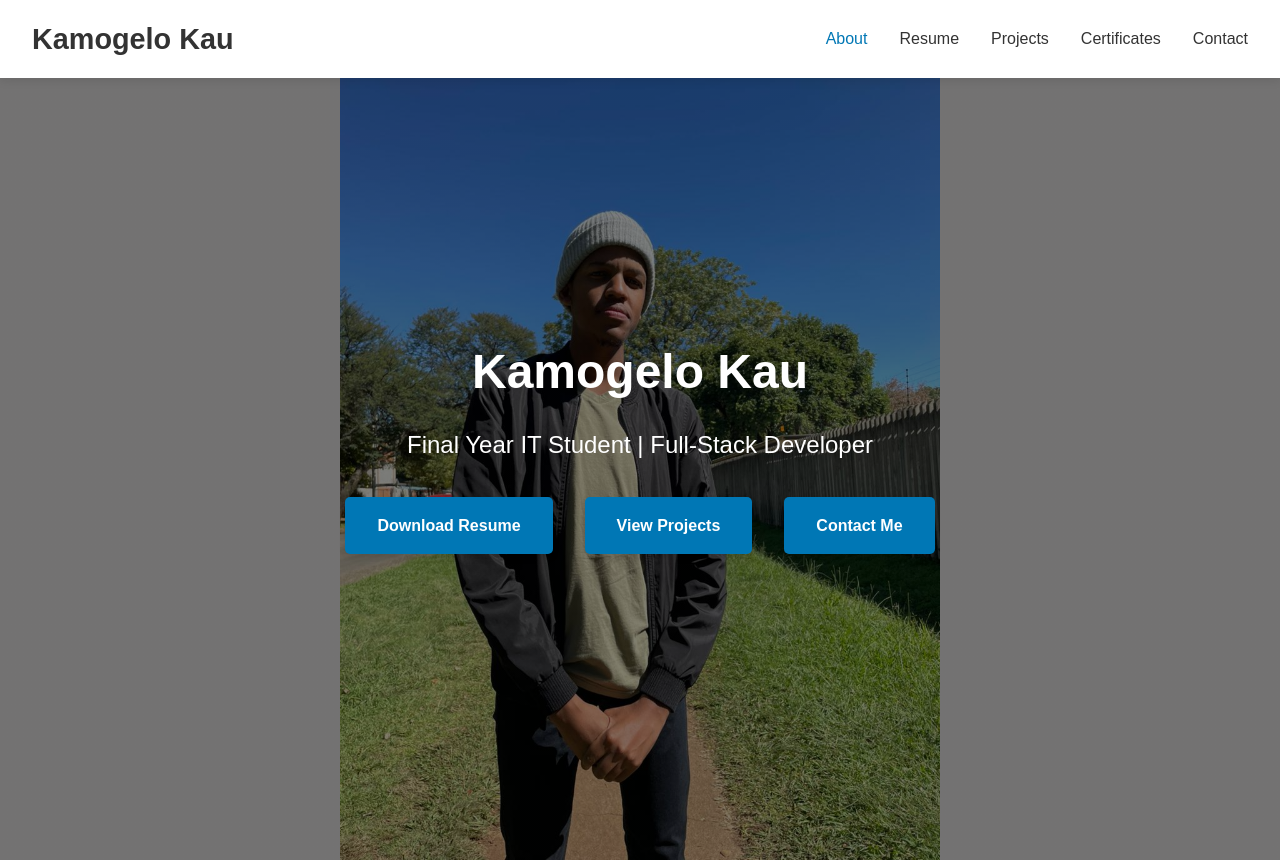
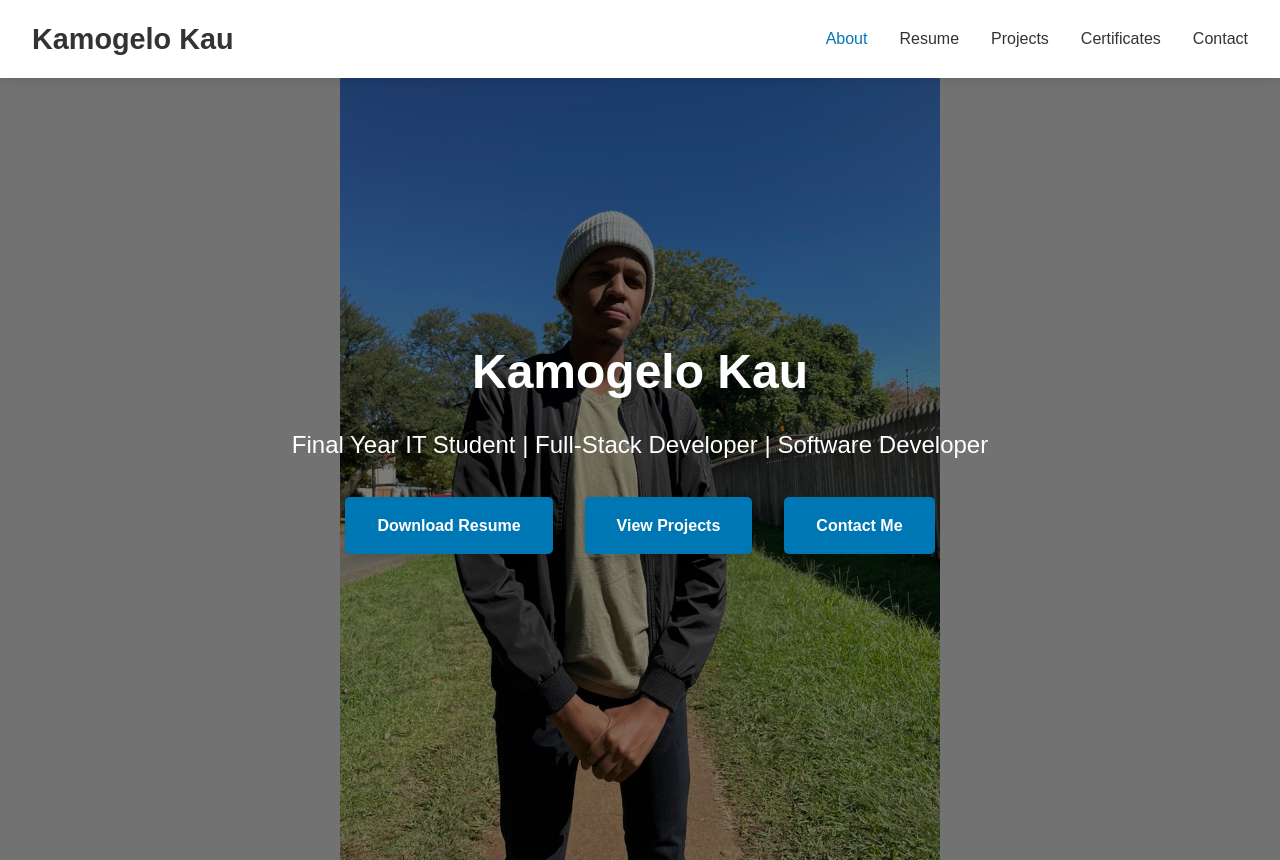
Before and after one commit to Kamogelo24/Portfolio, a plain HTML site: page index.html in a window 1280 px wide. Shown: the top 860 px of the page. Drawn offline with Linux system fonts and the light colour scheme.

Commit message:
Update index.html

```diff
--- a/index.html
+++ b/index.html
@@ -358,7 +358,7 @@
     <main>
         <section class="hero">
             <h1>Kamogelo Kau</h1>
-            <p>Final Year IT Student | Full-Stack Developer</p>
+            <p>Final Year IT Student | Full-Stack Developer | Software Developer</p>
             <div class="action-buttons">
                 <a href="KamogeloKau.pdf" target='_blank' class="btn bounce">Download Resume</a>
                 <a href="#projects" class="btn bounce nav-link" data-target="projects">View Projects</a>
@@ -590,4 +590,5 @@
         });
     </script>
 </body>
+
 </html>
```
